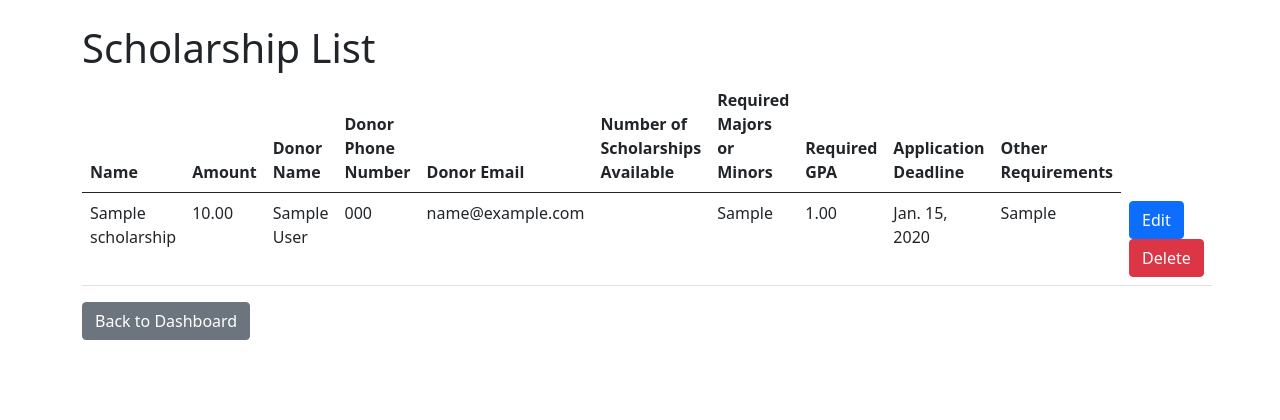
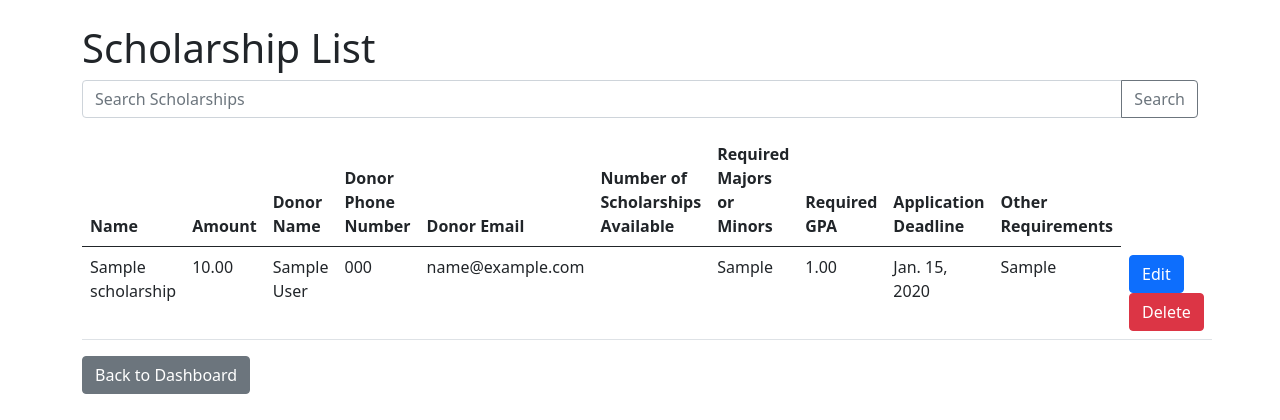
Before and after one commit to gsears72/-UArizona-Scholarship-Application-Management-System-UASAMS-, a Django app: page /ScholarshipAdministrator/scholarship-list in a window 1280 px wide. Shown: the part 56-476 px from the top of the page. Run offline with Django 5.2, Linux system fonts and the light colour scheme; tables that the repository leaves empty hold one stand-in row (values such as "Sample post").

Commit message:
push 3/14

```diff
--- a/ScholarshipAdministrator/templates/SAscholarshiplist.html
+++ b/ScholarshipAdministrator/templates/SAscholarshiplist.html
@@ -3,6 +3,13 @@
 
 {% block content %}
     <h1>Scholarship List</h1>
+
+    <form method="get" action="{% url 'scholarship_list' %}" class="mb-3">
+        <div class="input-group mb-3">
+            <input type="text" class="form-control" placeholder="Search Scholarships" name="q" value="{{ request.GET.q }}">
+            <button class="btn btn-outline-secondary" type="submit">Search</button>
+        </div>
+    </form>
 
     <table class="table">
         <thead>
--- a/ScholarshipAdministrator/views.py
+++ b/ScholarshipAdministrator/views.py
@@ -22,8 +22,17 @@ def create_scholarship(request):
     return render(request, 'SAcreatescholarship.html', {'form': form})
 
 def scholarship_list(request):
-    scholarships_list = Scholarship.objects.all()
-    return render(request, 'SAscholarshiplist.html', {'scholarships': scholarships_list})
+    query = request.GET.get('q', '')  # Get the search query from 'q' parameter, default to empty string
+    if query:
+        # Filter scholarships based on the search query
+        scholarships = Scholarship.objects.filter(
+            scholarship_name__icontains=query
+            # You can add more fields to filter upon as needed, like donor_name__icontains=query, etc.
+        )
+    else:
+        scholarships = Scholarship.objects.all()
+
+    return render(request, 'SAscholarshiplist.html', {'scholarships': scholarships})
 
 def edit_scholarship(request, scholarship_name):
     scholarship = get_object_or_404(Scholarship, scholarship_name=scholarship_name)
```
